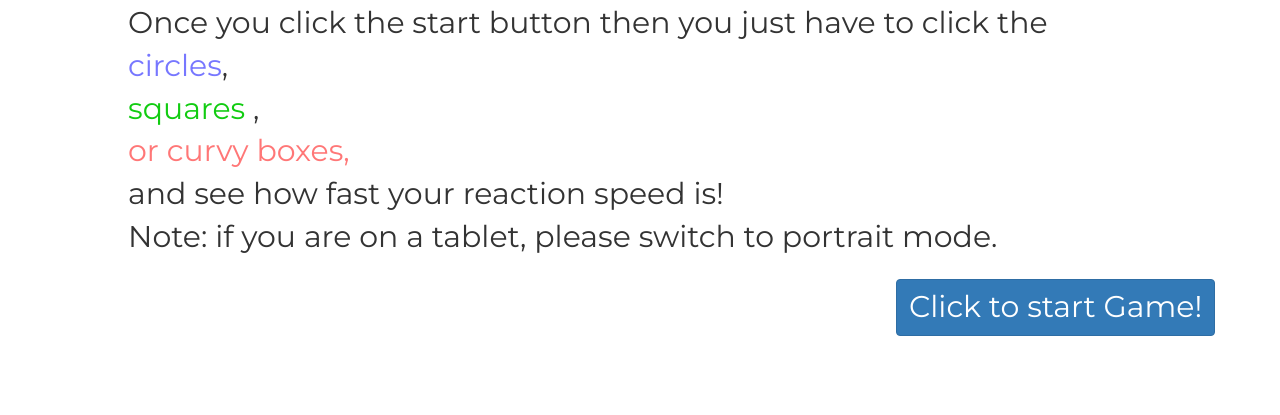
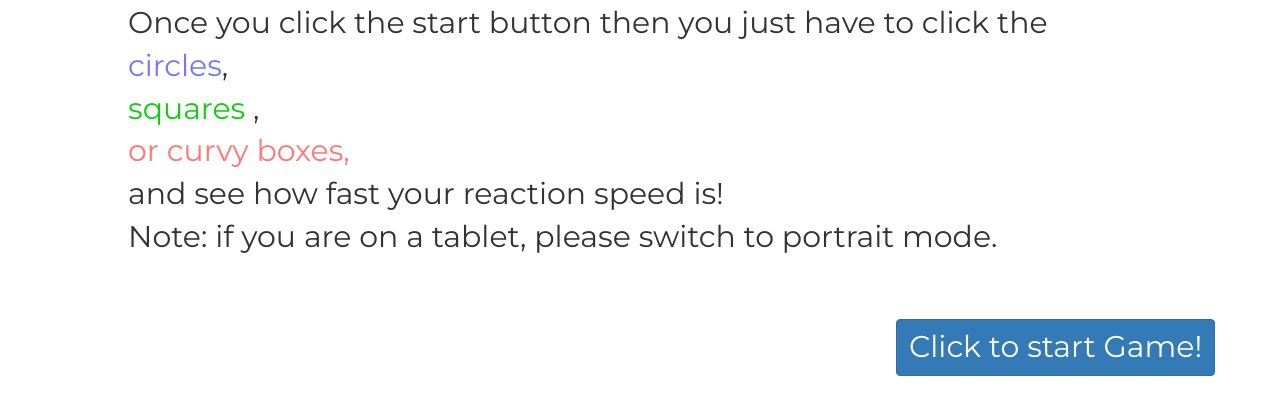
Before and after one commit to ddxtanx/react-me, a PHP site: page / in a window 1280 px wide. Shown: the part 281-696 px from the top of the page. Run offline with PHP 8.4, Linux system fonts and the light colour scheme; some libraries are stand-ins or nearby versions.

Commit message:
Adding to both Git and Heroku

```diff
--- a/main.css
+++ b/main.css
@@ -76,7 +76,7 @@
 	font-size:30px;
 	left:70%;
 	position:absolute;
-	top:70%;
+	top:75%;
 }
 
 #missedTitle
```
